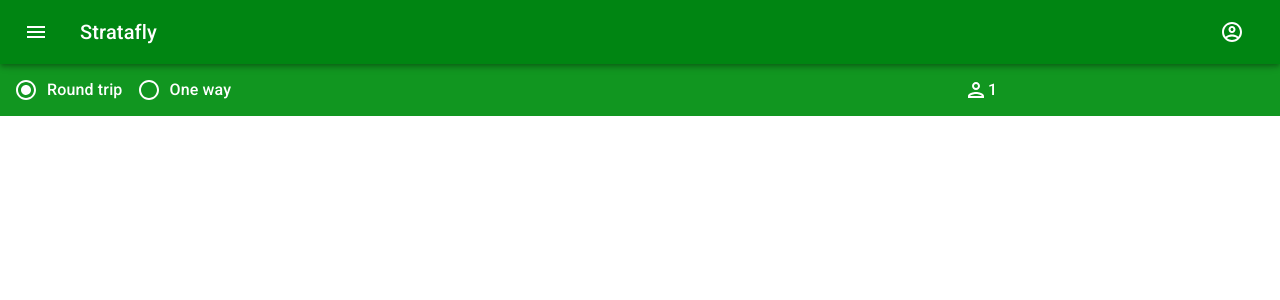
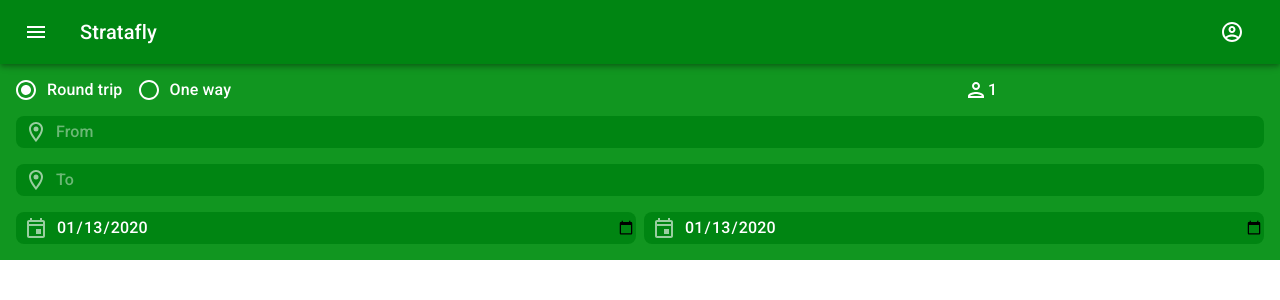
Before and after one commit to en-learn/material-ui-react, a React (Create React App) app in the folder stratafly/: page / in a window 1280 px wide. Shown: the top 300 px of the page. Built offline with nearby package versions, Linux system fonts and the light colour scheme.

Commit message:
L0306: Location and Date

```diff
--- /dev/null
+++ b/stratafly/src/components/Common/CustomInputBase.js
@@ -0,0 +1,41 @@
+import React from "react"
+import { InputBase, InputAdornment } from "@material-ui/core/"
+import { makeStyles } from "@material-ui/core"
+
+export const CustomInputBase = ({
+  onChange,
+  value,
+  placeholder,
+  icon,
+  type,
+}) => {
+  const classes = useStyles()
+  return (
+    <InputBase
+      startAdornment={
+        <InputAdornment position="start" className={classes.textFieldIcon}>
+          {icon}
+        </InputAdornment>
+      }
+      fullWidth={true}
+      placeholder={placeholder}
+      value={value}
+      type={type}
+      className={classes.input}
+      onChange={event => onChange(event.target.value)}
+    />
+  )
+}
+
+const useStyles = makeStyles(theme => ({
+  input: {
+    backgroundColor: theme.palette.primary.main,
+    borderRadius: theme.shape.borderRadius * 2,
+    color: theme.palette.common.white,
+    fontSize: theme.typography.subtitle1.fontSize,
+    fontWeight: theme.typography.subtitle1.fontWeight,
+  },
+  textFieldIcon: {
+    paddingLeft: theme.spacing(1),
+  },
+}))
--- /dev/null
+++ b/stratafly/src/components/SearchForm/FromAndToDate/FromAndToDate.js
@@ -0,0 +1,41 @@
+import React from "react"
+import { Grid } from "@material-ui/core"
+import { OneWayDate, RoundTripDates } from "./TripDates"
+import { EventOutlined as DateIcon } from "@material-ui/icons"
+
+export const FromAndToDate = ({
+  selectedRadio,
+  fromDate,
+  onFromDateChange,
+  toDate,
+  onToDateChange,
+  classes,
+}) => {
+  if (selectedRadio === "one-way") {
+    return (
+      <Grid container>
+        <Grid item xs={12} className={classes.textFields}>
+          <OneWayDate
+            fromDate={fromDate}
+            onFromDateChange={onFromDateChange}
+            icon={<DateIcon className={classes.textFieldIcon} />}
+          />
+        </Grid>
+      </Grid>
+    )
+  } else {
+    return (
+      <Grid container>
+        <Grid item xs={12} className={classes.textFields}>
+          <RoundTripDates
+            fromDate={fromDate}
+            toDate={toDate}
+            onFromDateChange={onFromDateChange}
+            onToDateChange={onToDateChange}
+            icon={<DateIcon className={classes.textFieldIcon} />}
+          />
+        </Grid>
+      </Grid>
+    )
+  }
+}
--- /dev/null
+++ b/stratafly/src/components/SearchForm/FromAndToDate/TripDates.js
@@ -0,0 +1,44 @@
+import React from "react"
+import Grid from "@material-ui/core/Grid"
+import { CustomInputBase } from "../../Common/CustomInputBase"
+
+export const RoundTripDates = ({
+  classes,
+  onFromDateChange,
+  onToDateChange,
+  fromDate,
+  toDate,
+  icon,
+}) => (
+  <Grid container spacing={1}>
+    <Grid item xs={6}>
+      <CustomInputBase
+        onChange={onFromDateChange}
+        value={fromDate}
+        type={"date"}
+        icon={icon}
+      />
+    </Grid>
+    <Grid item xs={6}>
+      <CustomInputBase
+        onChange={onToDateChange}
+        value={toDate}
+        type={"date"}
+        icon={icon}
+      />
+    </Grid>
+  </Grid>
+)
+
+export const OneWayDate = ({ fromDate, onFromDateChange, icon }) => (
+  <Grid container>
+    <Grid item xs={12}>
+      <CustomInputBase
+        onChange={onFromDateChange}
+        type="date"
+        value={fromDate}
+        icon={icon}
+      />
+    </Grid>
+  </Grid>
+)
--- /dev/null
+++ b/stratafly/src/components/SearchForm/FromAndToDate/index.js
@@ -0,0 +1 @@
+export { FromAndToDate } from "./FromAndToDate"
--- /dev/null
+++ b/stratafly/src/components/SearchForm/FromAndToLocation/FromAndToLocation.js
@@ -0,0 +1,35 @@
+import React from "react"
+import { Grid } from "@material-ui/core"
+import { LocationOnOutlined as LocationIcon } from "@material-ui/icons"
+import { CustomInputBase } from "../../Common/CustomInputBase"
+
+export const FromAndToLocation = ({
+  fromLocation,
+  onChangeFromLocation,
+  toLocation,
+  onChangeToLocation,
+  classes,
+}) => {
+  return (
+    <Grid container>
+      <Grid item xs={12} className={classes.textFields}>
+        <CustomInputBase
+          onChange={onChangeFromLocation}
+          value={fromLocation}
+          placeholder={"From"}
+          type="text"
+          icon={<LocationIcon className={classes.textFieldIcon} />}
+        />
+      </Grid>
+      <Grid item xs={12} className={classes.textFields}>
+        <CustomInputBase
+          onChange={onChangeToLocation}
+          value={toLocation}
+          placeholder={"To"}
+          type="text"
+          icon={<LocationIcon className={classes.textFieldIcon} />}
+        />
+      </Grid>
+    </Grid>
+  )
+}
--- /dev/null
+++ b/stratafly/src/components/SearchForm/FromAndToLocation/index.js
@@ -0,0 +1 @@
+export { FromAndToLocation } from "./FromAndToLocation"
--- a/stratafly/src/components/SearchForm/SearchForm.js
+++ b/stratafly/src/components/SearchForm/SearchForm.js
@@ -1,12 +1,22 @@
 import React from "react"
 import { TripTypeAndTraveller } from "./TripTypeAndTraveller"
 import { makeStyles } from "@material-ui/core/styles"
+import { FromAndToDate } from "./FromAndToDate"
+import { FromAndToLocation } from "./FromAndToLocation"
 
 export const SearchForm = ({
   selectedRadio,
   onChangeRadio,
   onClickTraveller,
   totalTravellers,
+  fromLocation,
+  onChangeFromLocation,
+  toLocation,
+  onChangeToLocation,
+  fromDate,
+  toDate,
+  onFromDateChange,
+  onToDateChange,
 }) => {
   const classes = useStyles()
   return (
@@ -16,6 +26,22 @@ export const SearchForm = ({
         onChangeRadio={onChangeRadio}
         onClickTraveller={onClickTraveller}
         totalTravellers={totalTravellers}
+        classes={classes}
+      />
+
+      <FromAndToLocation
+        fromLocation={fromLocation}
+        onChangeFromLocation={onChangeFromLocation}
+        onChangeToLocation={onChangeToLocation}
+        classes={classes}
+      />
+
+      <FromAndToDate
+        selectedRadio={selectedRadio}
+        fromDate={fromDate}
+        onFromDateChange={onFromDateChange}
+        toDate={toDate}
+        onToDateChange={onToDateChange}
         classes={classes}
       />
     </div>
@@ -32,5 +58,11 @@ const useStyles = makeStyles(theme => ({
     paddingLeft: theme.spacing(2),
     paddingRight: theme.spacing(2),
   },
+  textFields: {
+    paddingLeft: theme.spacing(2),
+    paddingRight: theme.spacing(2),
+    paddingBottom: theme.spacing(2),
+  },
+  textFieldIcon: { color: theme.palette.text.secondaryMediumEmphasis },
   travellerIcon: { color: theme.palette.text.secondary },
 }))
--- a/stratafly/src/components/SearchForm/TripTypeAndTraveller/Traveller.js
+++ b/stratafly/src/components/SearchForm/TripTypeAndTraveller/Traveller.js
@@ -4,6 +4,7 @@ import TravellerIcon from "@material-ui/icons/PersonOutlined"
 
 export const Traveller = ({ classes, onClickTraveller, totalTravellers }) => {
   return (
+    // These Grids don't appear to make any difference?
     <Grid container>
       <Grid item>
         <IconButton aria-label="Traveller" onClick={onClickTraveller}>
--- a/stratafly/src/containers/App.js
+++ b/stratafly/src/containers/App.js
@@ -2,6 +2,7 @@ import React, { Component } from "react"
 
 import { MuiThemeProvider } from "@material-ui/core/styles"
 import { Theme } from "../Theme"
+import { getDateToString } from "../shared/util"
 
 import { Desktop } from "../components/Desktop"
 import { AppHeader } from "../components/AppHeader"
@@ -20,6 +21,8 @@ class App extends Component {
           onChangeRadio={() => console.log("Changed trip type")}
           onClickTraveller={() => console.log("Clicked traveller")}
           totalTravellers={"1"}
+          fromDate={getDateToString(new Date())}
+          toDate={getDateToString(new Date())}
         />
       </MuiThemeProvider>
     )
--- /dev/null
+++ b/stratafly/src/shared/util.js
@@ -0,0 +1,8 @@
+export const getDateToString = date => {
+  let fullYear = date.getFullYear(),
+    month = date.getMonth() + 1,
+    dateOfMonth = date.getDate()
+  let formattedMonth = month < 10 ? "0" + month : month
+  let formattedDay = dateOfMonth < 10 ? "0" + dateOfMonth : dateOfMonth
+  return fullYear + "-" + formattedMonth + "-" + formattedDay
+}
```
Also changed, not shown: 1 other file (tests, documents, lock files or other folders).
